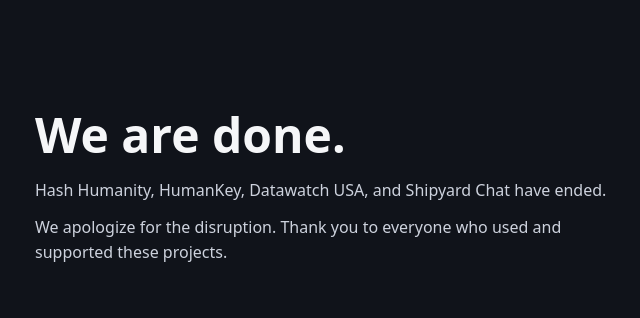
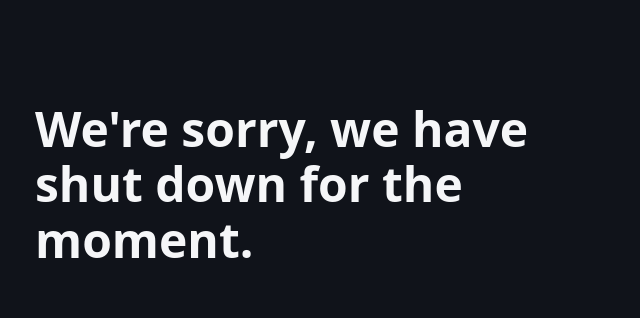
Before and after one commit to hashhumanity/hash-humanity-whitepaper, a plain HTML site: page 404.html in a window 1280 px wide. Shown: the part 208-526 px from the top of the page, without its empty margins (301-941 px from the left). Drawn offline with Linux system fonts and the light colour scheme.

Commit message:
Use the requested temporary shutdown wording

```diff
--- a/404.html
+++ b/404.html
@@ -1,4 +1,4 @@
 <!doctype html>
-<html lang="en"><head><meta charset="utf-8"><meta name="viewport" content="width=device-width, initial-scale=1"><meta name="robots" content="noindex, nofollow"><title>We are done.</title>
+<html lang="en"><head><meta charset="utf-8"><meta name="viewport" content="width=device-width, initial-scale=1"><meta name="robots" content="noindex, nofollow"><title>Temporarily shut down</title>
 <style>html{color-scheme:dark}body{margin:0;background:#10131a;color:#f5f6f8;font:1rem/1.6 system-ui,sans-serif;display:grid;min-height:100vh;place-items:center}main{box-sizing:border-box;width:min(100%,42rem);padding:2rem}h1{font-size:clamp(1.9rem,6vw,3rem);line-height:1.15;margin:0 0 1rem}p{color:#cdd2dd;margin:.7rem 0}</style></head>
-<body><main><h1>We are done.</h1><p>Hash Humanity, HumanKey, Datawatch USA, and Shipyard Chat have ended.</p><p>We apologize for the disruption. Thank you to everyone who used and supported these projects.</p></main></body></html>
+<body><main><h1>We're sorry, we have shut down for the moment.</h1></main></body></html>
```
Also changed, not shown: index.html (+2 -2 lines).
